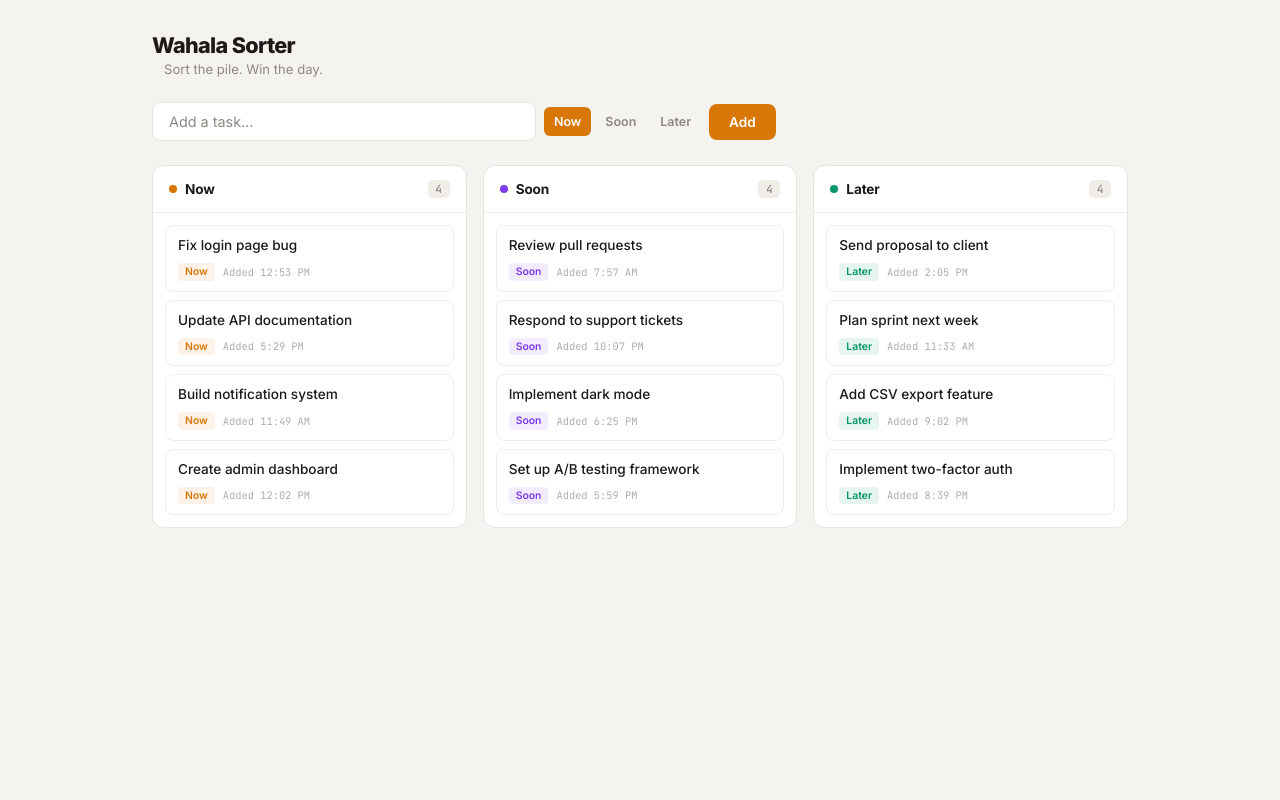
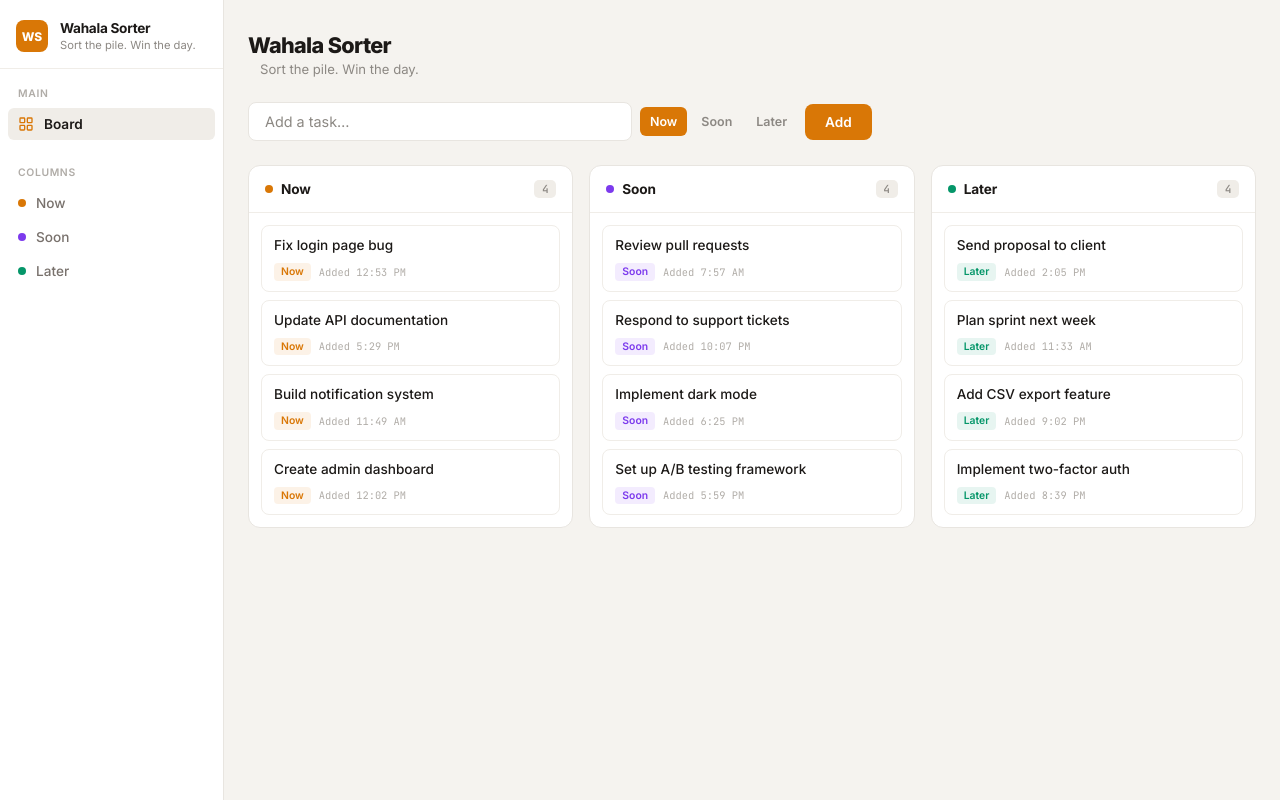
Before and after one commit to Mrreubs/Daily-Stack-App, a React (Vite) app: page / in a window 1280 px wide. Built offline with nearby package versions, Linux system fonts and the light colour scheme.

Commit message:
Add side navigation bar with collapsible sidebar, column scroll-to links, and updated layout

```diff
--- a/src/App.css
+++ b/src/App.css
@@ -1,8 +1,12 @@
 .app {
+  margin-left: 14rem;
+  padding: 2rem 1.5rem;
+  min-height: 100vh;
+}
+
+.app-inner {
   max-width: 64rem;
   margin: 0 auto;
-  padding: 2rem 1.5rem;
-  min-height: 100vh;
 }
 
 .app-header {
@@ -113,9 +117,11 @@
   white-space: nowrap;
 }
 
-@media (max-width: 640px) {
+@media (max-width: 768px) {
   .app {
+    margin-left: 0;
     padding: 1.25rem 1rem;
+    padding-top: 3.5rem;
   }
 
   .add-bar {
--- a/src/App.tsx
+++ b/src/App.tsx
@@ -1,6 +1,7 @@
 import { useState, useCallback, useMemo } from 'react';
 import { type ColumnId, type Task, COLUMNS } from './types';
 import { Board } from './components/Board';
+import { Sidebar } from './components/Sidebar';
 import './App.css';
 
 function generateSeedTasks(): Task[] {
@@ -63,7 +64,9 @@ function App() {
   const taskCount = useMemo(() => tasks.length, [tasks]);
 
   return (
-    <div className="app" role="main">
+    <>
+      <Sidebar />
+      <div className="app">
       <header className="app-header">
         <h1 className="app-logo">Wahala Sorter</h1>
         <span className="app-subtitle">Sort the pile. Win the day.</span>
@@ -114,6 +117,7 @@ function App() {
         onDelete={deleteTask}
       />
     </div>
+    </>
   );
 }
 
--- a/src/components/Column.tsx
+++ b/src/components/Column.tsx
@@ -40,6 +40,7 @@ export function Column({ columnId, tasks, onMove, onDelete }: ColumnProps) {
   return (
     <div
       className={`column${isDragOver ? ' column--drag-over' : ''}`}
+      id={`column-${columnId}`}
       onDragOver={handleDragOver}
       onDragEnter={handleDragEnter}
       onDragLeave={handleDragLeave}
--- /dev/null
+++ b/src/components/Sidebar.css
@@ -0,0 +1,197 @@
+.sidebar {
+  position: fixed;
+  top: 0;
+  left: 0;
+  bottom: 0;
+  width: 14rem;
+  background: var(--bg-card);
+  border-right: 1px solid var(--border);
+  display: flex;
+  flex-direction: column;
+  z-index: 100;
+  transition: transform 0.25s ease;
+  overflow-y: auto;
+}
+
+.sidebar-backdrop {
+  position: fixed;
+  inset: 0;
+  background: rgba(0, 0, 0, 0.3);
+  z-index: 99;
+}
+
+.sidebar-hamburger {
+  display: none;
+  position: fixed;
+  top: 0.75rem;
+  left: 0.75rem;
+  z-index: 102;
+  width: 2.25rem;
+  height: 2.25rem;
+  border: 1px solid var(--border);
+  border-radius: 0.5rem;
+  background: var(--bg-card);
+  cursor: pointer;
+  flex-direction: column;
+  align-items: center;
+  justify-content: center;
+  gap: 4px;
+  padding: 0;
+  transition: box-shadow 0.15s;
+}
+
+.sidebar-hamburger:hover {
+  box-shadow: var(--shadow-md);
+}
+
+.sidebar-hamburger-line {
+  display: block;
+  width: 1rem;
+  height: 2px;
+  background: var(--text-primary);
+  border-radius: 1px;
+  transition: transform 0.2s, opacity 0.2s;
+}
+
+.sidebar--open .sidebar-hamburger-line:nth-child(1) {
+  transform: translateY(6px) rotate(45deg);
+}
+
+.sidebar--open .sidebar-hamburger-line:nth-child(2) {
+  opacity: 0;
+}
+
+.sidebar--open .sidebar-hamburger-line:nth-child(3) {
+  transform: translateY(-6px) rotate(-45deg);
+}
+
+.sidebar-brand {
+  display: flex;
+  align-items: center;
+  gap: 0.75rem;
+  padding: 1.25rem 1rem 1rem;
+  border-bottom: 1px solid var(--border-light);
+}
+
+.sidebar-logo {
+  width: 2rem;
+  height: 2rem;
+  border-radius: 0.5rem;
+  background: var(--accent-now);
+  color: #fff;
+  font-size: 0.75rem;
+  font-weight: 800;
+  display: flex;
+  align-items: center;
+  justify-content: center;
+  flex-shrink: 0;
+}
+
+.sidebar-name {
+  font-size: 0.85rem;
+  font-weight: 700;
+  color: var(--text-primary);
+  letter-spacing: -0.02em;
+  line-height: 1.3;
+}
+
+.sidebar-subtitle {
+  font-size: 0.7rem;
+  color: var(--text-muted);
+  font-weight: 400;
+  line-height: 1.3;
+}
+
+.sidebar-nav {
+  padding: 0.75rem 0.5rem;
+  display: flex;
+  flex-direction: column;
+  gap: 1.25rem;
+}
+
+.sidebar-group {
+  display: flex;
+  flex-direction: column;
+  gap: 0.125rem;
+}
+
+.sidebar-group-label {
+  font-size: 0.65rem;
+  font-weight: 600;
+  text-transform: uppercase;
+  letter-spacing: 0.06em;
+  color: var(--text-hint);
+  padding: 0.375rem 0.625rem;
+}
+
+.sidebar-item {
+  display: flex;
+  align-items: center;
+  gap: 0.625rem;
+  padding: 0.5rem 0.625rem;
+  border-radius: 0.375rem;
+  font-size: 0.85rem;
+  font-weight: 500;
+  color: var(--text-secondary);
+  background: none;
+  border: none;
+  cursor: pointer;
+  text-decoration: none;
+  font-family: inherit;
+  text-align: left;
+  width: 100%;
+  transition: background 0.15s, color 0.15s;
+}
+
+.sidebar-item:hover {
+  background: var(--bg-hover);
+  color: var(--text-primary);
+}
+
+.sidebar-item--active {
+  background: var(--bg-hover);
+  color: var(--text-primary);
+  font-weight: 600;
+}
+
+.sidebar-item-icon {
+  width: 1rem;
+  height: 1rem;
+  flex-shrink: 0;
+  color: var(--text-muted);
+}
+
+.sidebar-item--active .sidebar-item-icon {
+  color: var(--accent-now);
+}
+
+.sidebar-item-dot {
+  width: 0.5rem;
+  height: 0.5rem;
+  border-radius: 50%;
+  flex-shrink: 0;
+}
+
+@media (max-width: 768px) {
+  .sidebar {
+    transform: translateX(-100%);
+  }
+
+  .sidebar--open {
+    transform: translateX(0);
+  }
+
+  .sidebar-hamburger {
+    display: flex;
+  }
+
+  .sidebar-backdrop {
+    display: block;
+  }
+}
+
+@media (min-width: 769px) {
+  .sidebar-backdrop {
+    display: none;
+  }
+}
--- /dev/null
+++ b/src/components/Sidebar.tsx
@@ -0,0 +1,84 @@
+import { useState, useEffect } from 'react';
+import { type ColumnId, COLUMNS } from '../types';
+import './Sidebar.css';
+
+export function Sidebar() {
+  const [open, setOpen] = useState(false);
+
+  useEffect(() => {
+    if (!open) return;
+    function onKey(e: KeyboardEvent) {
+      if (e.key === 'Escape') setOpen(false);
+    }
+    document.addEventListener('keydown', onKey);
+    return () => document.removeEventListener('keydown', onKey);
+  }, [open]);
+
+  function scrollToColumn(columnId: ColumnId) {
+    const el = document.getElementById(`column-${columnId}`);
+    if (el) {
+      el.scrollIntoView({ behavior: 'smooth', block: 'start' });
+    }
+    setOpen(false);
+  }
+
+  return (
+    <>
+      {open && <div className="sidebar-backdrop" onClick={() => setOpen(false)} />}
+      <button
+        className="sidebar-hamburger"
+        onClick={() => setOpen((o) => !o)}
+        aria-label={open ? 'Close navigation' : 'Open navigation'}
+        aria-expanded={open}
+      >
+        <span className="sidebar-hamburger-line" />
+        <span className="sidebar-hamburger-line" />
+        <span className="sidebar-hamburger-line" />
+      </button>
+      <aside className={`sidebar${open ? ' sidebar--open' : ''}`}>
+        <div className="sidebar-brand">
+          <div className="sidebar-logo">WS</div>
+          <div>
+            <div className="sidebar-name">Wahala Sorter</div>
+            <div className="sidebar-subtitle">Sort the pile. Win the day.</div>
+          </div>
+        </div>
+        <nav className="sidebar-nav">
+          <div className="sidebar-group">
+            <span className="sidebar-group-label">Main</span>
+            <a
+              className="sidebar-item sidebar-item--active"
+              href="#"
+              onClick={(e) => {
+                e.preventDefault();
+                window.scrollTo({ top: 0, behavior: 'smooth' });
+                setOpen(false);
+              }}
+            >
+              <svg className="sidebar-item-icon" viewBox="0 0 24 24" fill="none" stroke="currentColor" strokeWidth="2" strokeLinecap="round" strokeLinejoin="round">
+                <rect x="3" y="3" width="7" height="7" rx="1" />
+                <rect x="14" y="3" width="7" height="7" rx="1" />
+                <rect x="3" y="14" width="7" height="7" rx="1" />
+                <rect x="14" y="14" width="7" height="7" rx="1" />
+              </svg>
+              Board
+            </a>
+          </div>
+          <div className="sidebar-group">
+            <span className="sidebar-group-label">Columns</span>
+            {COLUMNS.map((col) => (
+              <button
+                key={col.id}
+                className="sidebar-item"
+                onClick={() => scrollToColumn(col.id)}
+              >
+                <span className="sidebar-item-dot" style={{ background: col.accent }} />
+                {col.label}
+              </button>
+            ))}
+          </div>
+        </nav>
+      </aside>
+    </>
+  );
+}
```
